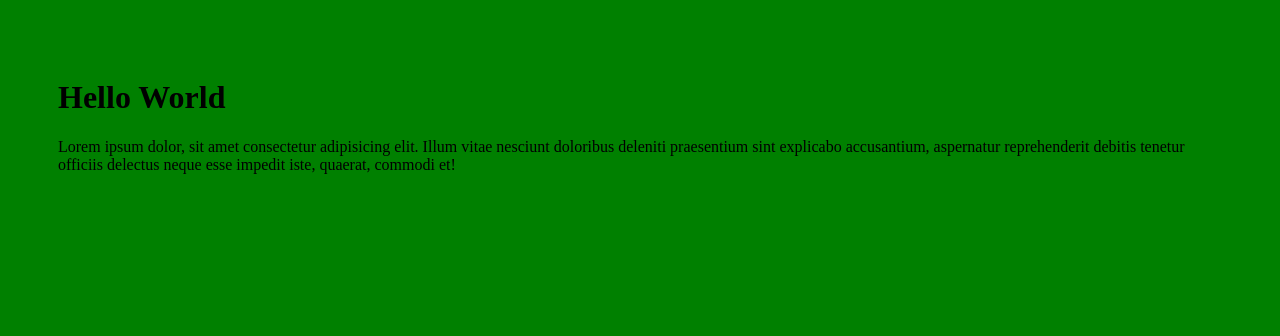
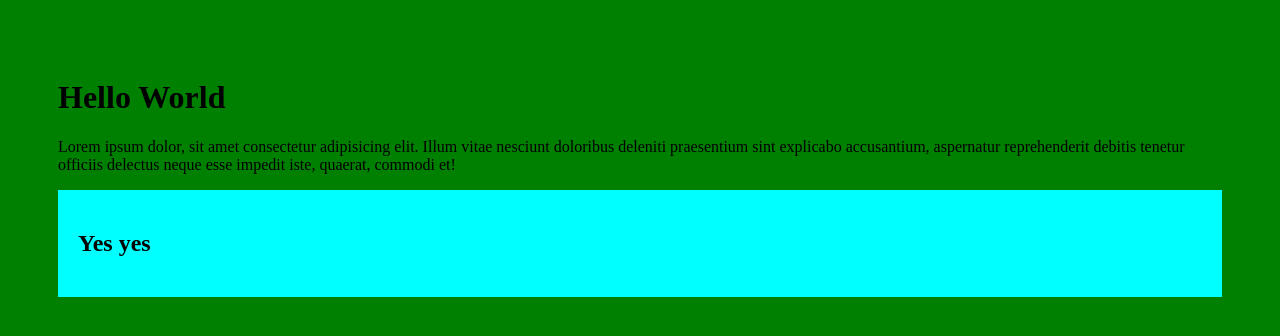
Before and after one commit to reshma-ajith789/test-repo-2, an Angular app: page / in a window 1280 px wide. Shown: the top 336 px of the page. Built offline with nearby package versions, Linux system fonts and the light colour scheme.

Commit message:
New changes

```diff
--- a/src/app/app.component.html
+++ b/src/app/app.component.html
@@ -1,2 +1,5 @@
 <h1>Hello World</h1>
 <p>Lorem ipsum dolor, sit amet consectetur adipisicing elit. Illum vitae nesciunt doloribus deleniti praesentium sint explicabo accusantium, aspernatur reprehenderit debitis tenetur officiis delectus neque esse impedit iste, quaerat, commodi et!</p>
+<div>
+    <h2>Yes yes</h2>
+</div>
```
